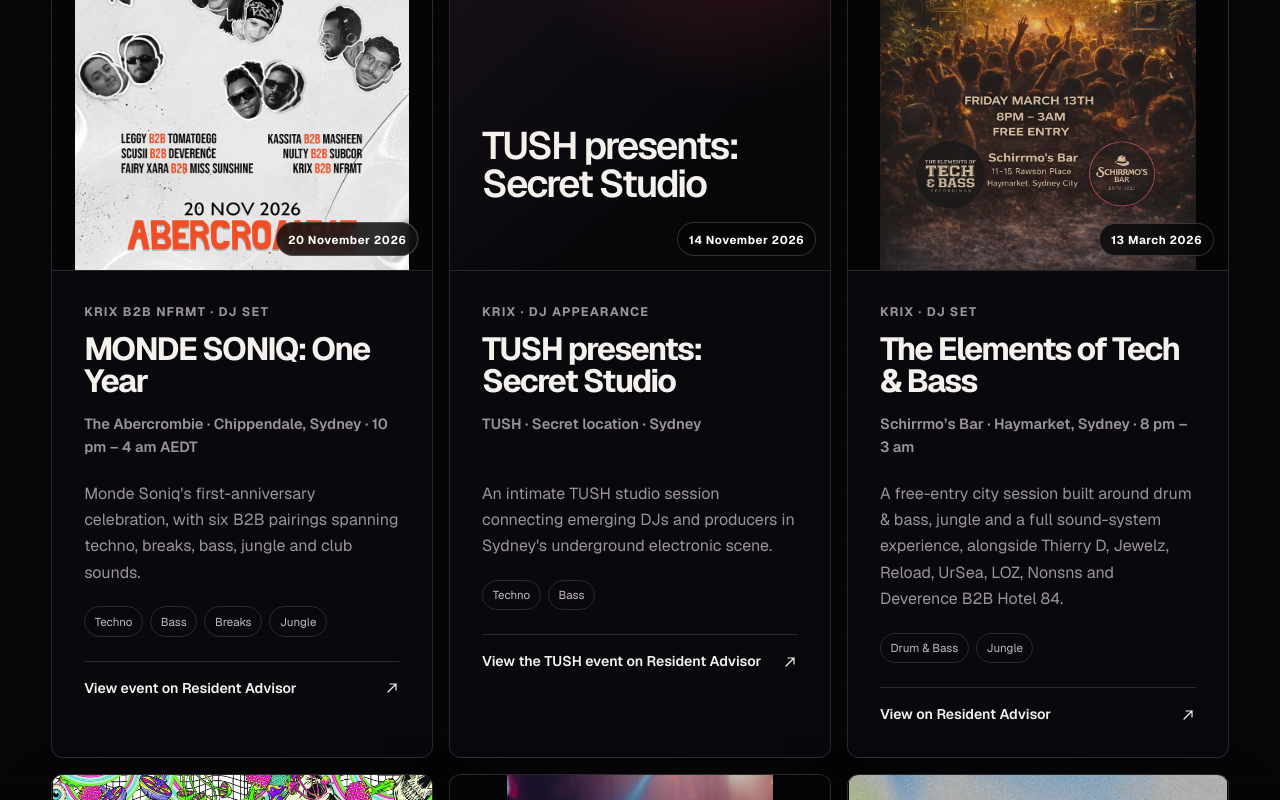
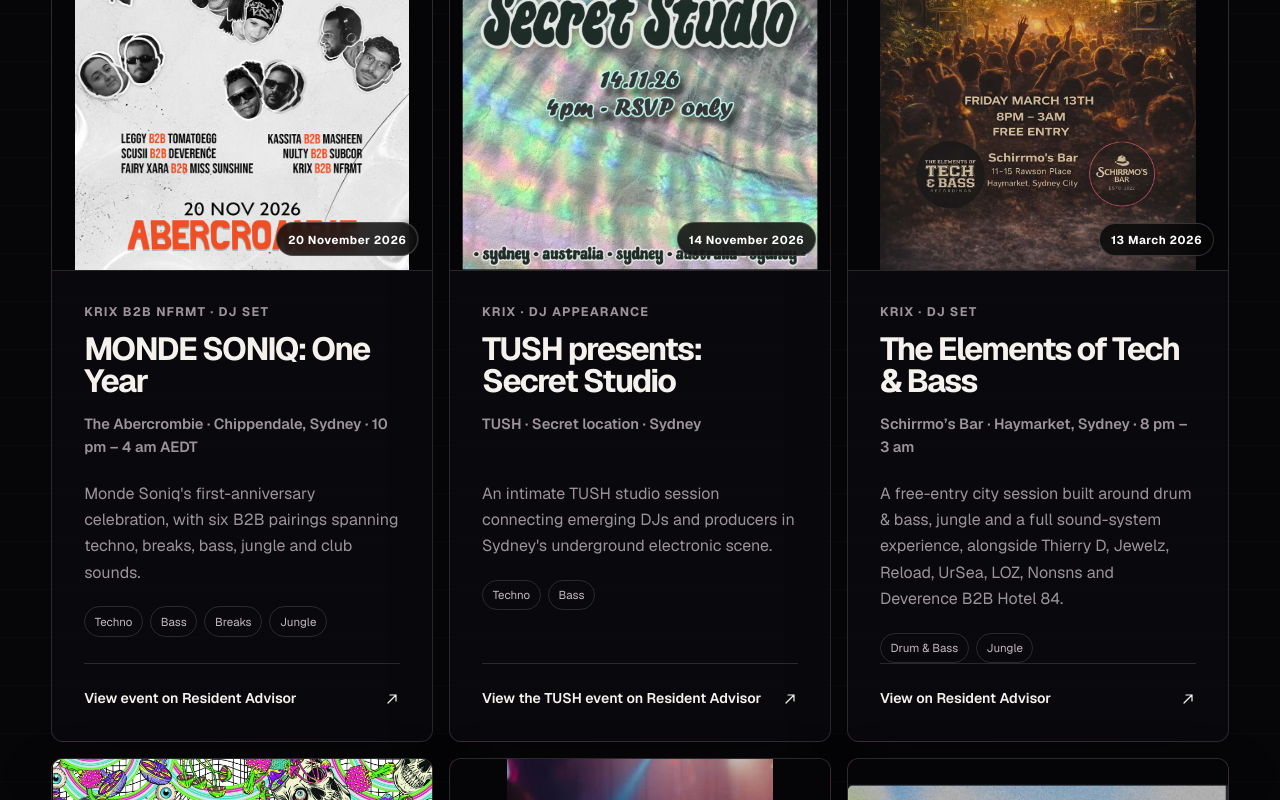
Before and after one commit to KRiX-17/Studio-KRiX-Website, a Next.js app: page /music in a window 1280 px wide. Shown: the part 1900-2700 px from the top of the page. Built offline with nearby package versions, Linux system fonts and the light colour scheme.

Commit message:
Correct KRiX event posters and make live archive tiles clickable

```diff
--- a/app/music/music.module.css
+++ b/app/music/music.module.css
@@ -167,6 +167,55 @@
 }
 
 
+/* Each archive card is a single keyboard-accessible, full-tile source link. */
+.page :global(.music-live-event) {
+  transition: border-color 180ms ease, transform 180ms ease;
+}
+
+.page :global(.music-live-event__tile) {
+  display: flex;
+  height: 100%;
+  flex-direction: column;
+  color: inherit;
+  text-decoration: none;
+}
+
+.page :global(a.music-live-event__tile) {
+  cursor: pointer;
+}
+
+.page :global(.music-live-event__tile--static) {
+  cursor: default;
+}
+
+.page :global(.music-live-event__content) {
+  display: flex;
+  flex: 1;
+  flex-direction: column;
+}
+
+.page :global(.music-live-event__source) {
+  margin-top: auto;
+  padding-top: 1.5rem;
+}
+
+.page :global(.music-live-event:has(a.music-live-event__tile:hover)),
+.page :global(.music-live-event:has(a.music-live-event__tile:focus-visible)) {
+  border-color: rgba(222, 59, 82, .7);
+  transform: translateY(-3px);
+}
+
+.page :global(a.music-live-event__tile:hover .music-live-event__artwork img),
+.page :global(a.music-live-event__tile:focus-visible .music-live-event__artwork img) {
+  transform: scale(1.015);
+}
+
+.page :global(a.music-live-event__tile:focus-visible) {
+  outline: 3px solid #de3b52;
+  outline-offset: -3px;
+  border-radius: .75rem;
+}
+
 /* Text-led event cards when a verified flyer is not available. */
 .page :global(.music-live-event__typographic) {
   display: flex;
@@ -199,6 +248,8 @@
 }
 
 @media (prefers-reduced-motion: reduce) {
+  .page :global(.music-live-event),
+  .page :global(.music-live-event__artwork img),
   .page :global(.music-action),
   .page :global(.music-service),
   .page :global(.selected-track__links a),
--- a/components/sections/music-section.tsx
+++ b/components/sections/music-section.tsx
@@ -24,8 +24,8 @@ function ExternalLabel() {
 }
 
 function LiveEventArtwork({ event }: { event: ArtistLiveEvent }) {
-  const visual = (
-    <>
+  return (
+    <div className="music-live-event__artwork">
       {event.artwork ? (
         <Image
           alt={event.artwork.alt}
@@ -41,21 +41,57 @@ function LiveEventArtwork({ event }: { event: ArtistLiveEvent }) {
         </div>
       )}
       <span>{event.dateLabel}</span>
+    </div>
+  );
+}
+
+function LiveEventCard({ event }: { event: ArtistLiveEvent }) {
+  const content = (
+    <>
+      <LiveEventArtwork event={event} />
+      <div className="music-live-event__content">
+        <p className="music-live-event__role">{event.role}</p>
+        <h3>{event.title}</h3>
+        <p className="music-live-event__venue">
+          {event.venue}
+          {event.venueDetail ? ` · ${event.venueDetail}` : null}
+          {event.timeLabel ? ` · ${event.timeLabel}` : null}
+        </p>
+        <p>{event.summary}</p>
+        <ul aria-label={`${event.title} music styles`}>
+          {event.genres.map((genre) => (
+            <li key={genre}>{genre}</li>
+          ))}
+        </ul>
+        {event.sourceUrl && event.sourceLabel ? (
+          <span className="music-live-event__source">
+            <span>{event.sourceLabel}</span>
+            <ArrowUpRightIcon />
+            <ExternalLabel />
+          </span>
+        ) : null}
+      </div>
     </>
   );
 
-  return event.sourceUrl ? (
+  return (
+    <article className="music-live-event">
+      {event.sourceUrl ? (
         <a
-      aria-label={`View event listing: ${event.title}`}
-      className="music-live-event__artwork"
+          aria-label={`${event.title}: ${event.sourceLabel ?? "View event source"} (opens in a new tab)`}
+          className="music-live-event__tile"
           href={event.sourceUrl}
           rel="noopener noreferrer"
           target="_blank"
         >
-      {visual}
+          {content}
         </a>
       ) : (
-    <div className="music-live-event__artwork">{visual}</div>
+        <div className="music-live-event__tile music-live-event__tile--static">
+          {content}
+        </div>
+      )}
+    </article>
   );
 }
 
@@ -124,36 +160,7 @@ export function MusicSection() {
           </div>
           <div className="music-live-archive__grid">
             {artistLiveEvents.map((event) => (
-              <article className="music-live-event" key={event.id}>
-                <LiveEventArtwork event={event} />
-                <div className="music-live-event__content">
-                  <p className="music-live-event__role">{event.role}</p>
-                  <h3>{event.title}</h3>
-                  <p className="music-live-event__venue">
-                    {event.venue}
-                    {event.venueDetail ? ` · ${event.venueDetail}` : null}
-                    {event.timeLabel ? ` · ${event.timeLabel}` : null}
-                  </p>
-                  <p>{event.summary}</p>
-                  <ul aria-label={`${event.title} music styles`}>
-                    {event.genres.map((genre) => (
-                      <li key={genre}>{genre}</li>
-                    ))}
-                  </ul>
-                  {event.sourceUrl && event.sourceLabel ? (
-                    <a
-                      className="music-live-event__source"
-                      href={event.sourceUrl}
-                      rel="noopener noreferrer"
-                      target="_blank"
-                    >
-                      <span>{event.sourceLabel}</span>
-                      <ArrowUpRightIcon />
-                      <ExternalLabel />
-                    </a>
-                  ) : null}
-                </div>
-              </article>
+              <LiveEventCard event={event} key={event.id} />
             ))}
           </div>
           <div className="music-live-archive__private">
--- a/data/live-events.ts
+++ b/data/live-events.ts
@@ -52,6 +52,12 @@ export const artistLiveEvents: readonly ArtistLiveEvent[] = [
     summary:
       "An intimate TUSH studio session connecting emerging DJs and producers in Sydney's underground electronic scene.",
     genres: ["Techno", "Bass"],
+    artwork: {
+      src: "/images/music/events/tush-secret-studio-2026.jpg",
+      alt: "TUSH presents Secret Studio flyer for 14 November 2026 in Sydney",
+      width: 582,
+      height: 773,
+    },
     sourceUrl: "https://ra.co/events/2582282",
     sourceLabel: "View the TUSH event on Resident Advisor",
   },
@@ -129,10 +135,10 @@ export const artistLiveEvents: readonly ArtistLiveEvent[] = [
       "A Your Shot Sydney performance at Home The Venue. A matching Resident Advisor event listing has not been verified.",
     genres: ["Electronic", "DJ showcase"],
     artwork: {
-      src: "/images/music/events/your-shot-sydney-2025.webp",
-      alt: "Your Shot NSW 2025 promotional artwork for the Sydney DJ showcase",
-      width: 550,
-      height: 690,
+      src: "/images/music/events/your-shot-sydney-2025-correct.jpg",
+      alt: "Your Shot NSW02 2025 finalists flyer for the Sydney showcase",
+      width: 482,
+      height: 538,
     },
     sourceUrl: "https://www.instagram.com/p/DMrvB5Jy-p_/?img_index=1",
     sourceLabel: "View the original Your Shot Instagram post",
```
Also changed, not shown: public/images/music/events/tush-secret-studio-2026.jpg (added), public/images/music/events/your-shot-sydney-2025-correct.jpg (added). Lines whose indentation alone changed are shown as unchanged.
